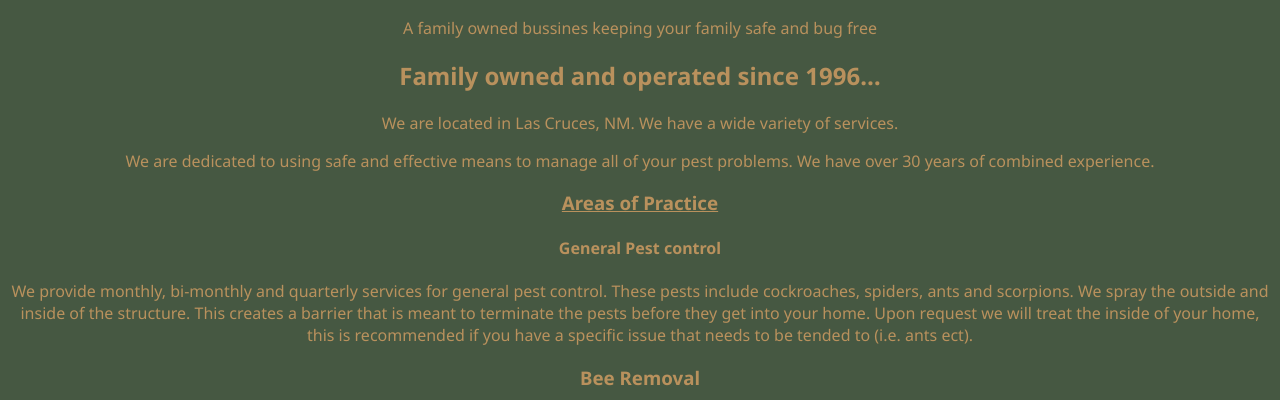
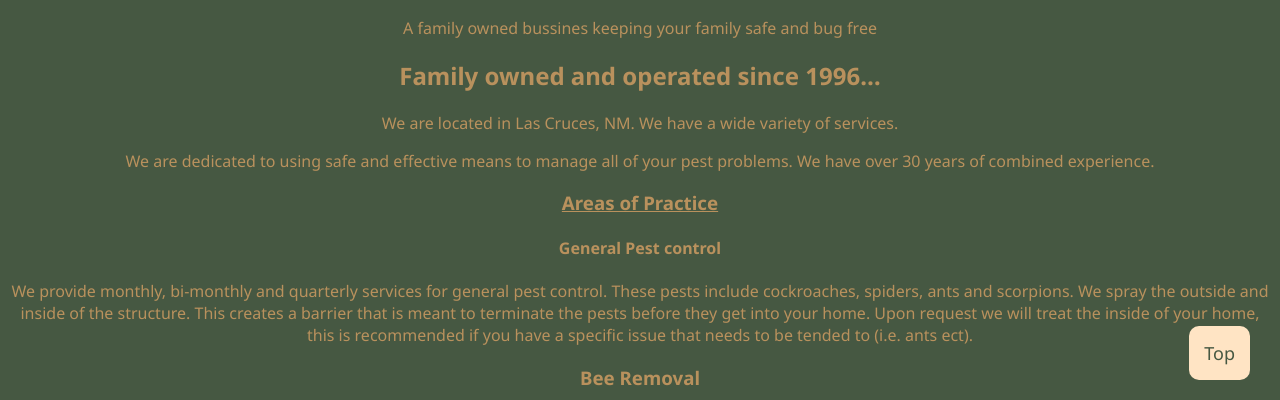
Before and after one commit to skohler16/Desert_Oasis_Pest_Control, a plain HTML site: page index.html in a window 1280 px wide. Shown: the part 400-800 px from the top of the page. Drawn offline with nearby package versions, Linux system fonts and the light colour scheme.

Commit message:
added a scroll to the top button

```diff
--- a/index.html
+++ b/index.html
@@ -70,6 +70,9 @@
             </div>
             <div>
                 <h2>About US</h2>
+                <div>
+                    <p><h3>History</h3>Brad Kohler was working at Smith’s grocery store in the 1990s with four small children all under the age of 11. He always wanted to work for himself and saw a need in our community for quality pest control services. After opening the doors of Desert Oasis Pest Control, in 1996, his kids grew up around this business. Currently Brad has two sons working for him and in the past his oldest son worked for him for many years. To say that Brad build this business from the ground up is an understatement. Over the years Desert Oasis Pest Control has grown with the needs of Las Cruces. We are always working on the best way to serve our customers. Brad used to fill up his tanks with a compressor at his home before he came up with the idea of putting a compressors on every truck so we can fill our tanks quickly with pressure, while at an appointment.  We have made a trailer with all our equipment on it, to do our termite post treatments in a very efficient way. Safety is our number one priority. </p>
+                </div>
             </div>
         </main>
         <footer>
@@ -85,6 +88,7 @@
                     <p>Desert Oasis Pest Control is Bonded and insured in New Mexico. We are dedicated to  providing the highest quality of service with safety as our number one priority. We hope to serve you and your family eliminating pests so that you can live a more comfortable and bug-free life.
                     </p>
                 </div>
+                <button onclick="topFunction()" id="myBtn" title="Go to top">Top</button>
             </div>
             <p class="copyright">Copyright 2024</p>
         </footer>
--- a/style.css
+++ b/style.css
@@ -65,6 +65,25 @@ hr{
     flex-direction: column;
 }
 
+#myBtn {
+    position: fixed;
+    bottom: 20px;
+    right: 30px;
+    z-index: 99;
+    border: none;
+    outline: none;
+    background-color: bisque;
+    color: rgb(70, 88, 66);
+    cursor: pointer;
+    padding: 15px;
+    border-radius: 10px;
+    font-size: 18px;
+  }
+
+  #myBtn:hover {
+    background-color: rgb(167, 145, 118);
+  }
+
 .copyright{
     font-size: .7rem;
     justify-content: center;
```
